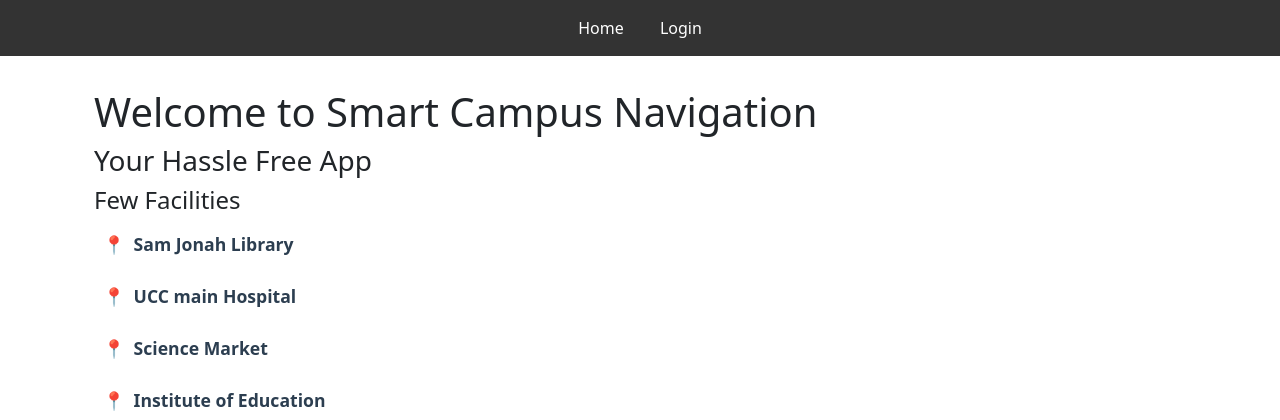
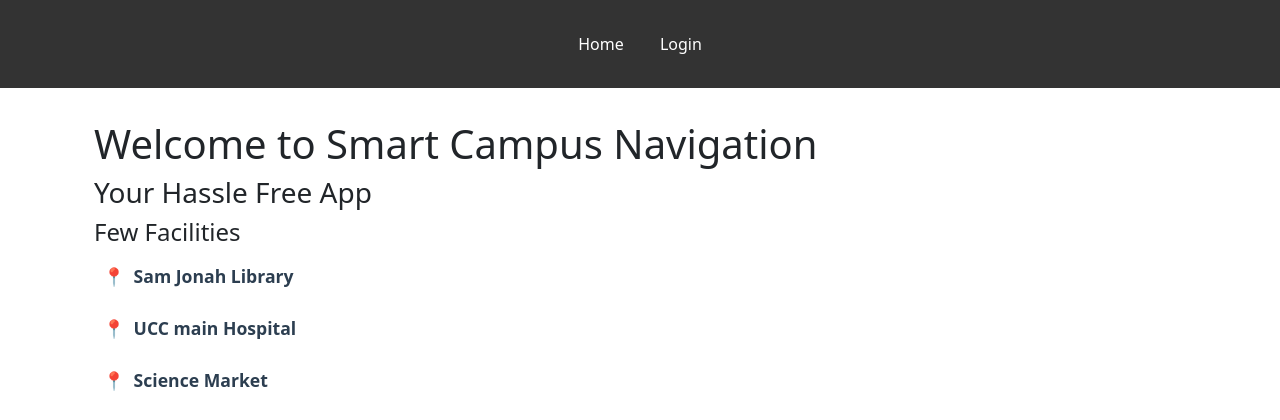
Before and after one commit to AyambaSumaila/project-AI-campus-navigation-system, a Flask app: page / in a window 1280 px wide. Shown: the top 420 px of the page. Run offline with Flask 3, Linux system fonts and the light colour scheme.

```diff
--- a/static/styles.css
+++ b/static/styles.css
@@ -8,7 +8,7 @@ body {
 header {
     background-color: #333;
     color: #fff;
-    padding: 1em;
+    padding: 2em;
     text-align: center;
 }
 
```
Also changed, not shown: Images/UML.png (added), Readme.md.
